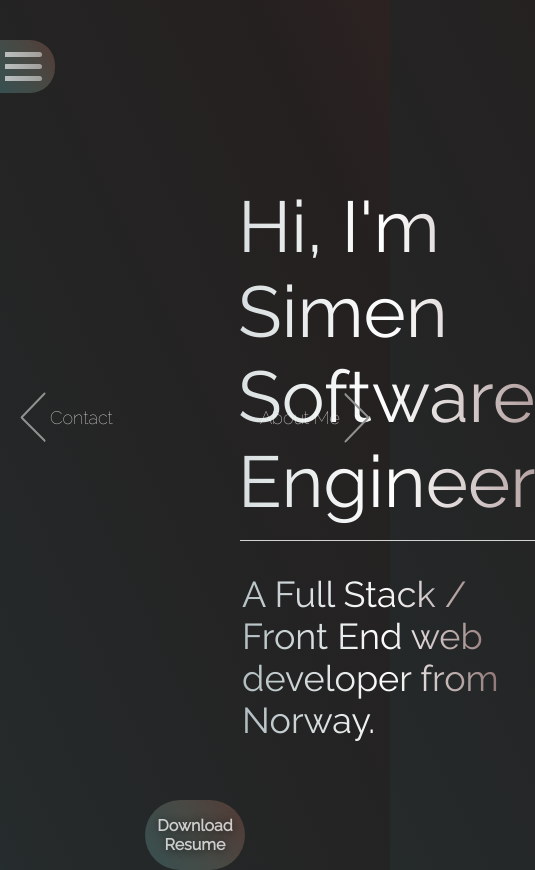
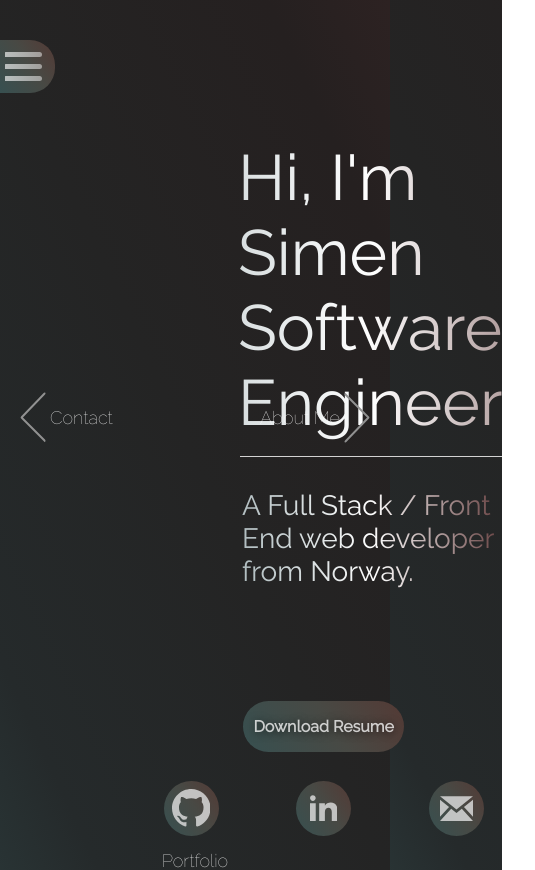
Before and after one commit to SimenMH/portfolio-website, a React (Create React App) app: page / in a window 390 px wide. Shown: the top 870 px of the page, 535 px wide, since content can reach past the window. Built offline with nearby package versions, Linux system fonts and the light colour scheme.

Commit message:
feat: Add responsiveness for screen widths of 1600px

```diff
--- a/src/App.css
+++ b/src/App.css
@@ -29,10 +29,10 @@
   justify-content: space-between;
   align-items: center;
   height: 100%;
-  margin-top: 100px;
+  /* margin-top: 100px;
   margin-bottom: 100px;
   margin-left: 145px;
-  margin-right: 145px;
+  margin-right: 145px; */
 }
 
 .arrow-container {
@@ -47,7 +47,7 @@
 
 .screen-container {
   width: 100%;
-  margin: 0 75px;
+  margin: 100px 15vw;
 }
 
 .screen-container h1 {
--- a/src/components/NavArrow/styles.css
+++ b/src/components/NavArrow/styles.css
@@ -139,7 +139,7 @@
 
 @media only screen and (min-width: 2200px) {
   .nav-button {
-    width: 175px;
+    width: 200px;
     height: 115px;
   }
 
--- a/src/components/NavMenu/styles.css
+++ b/src/components/NavMenu/styles.css
@@ -5,11 +5,12 @@
   top: 20px;
   left: -200px;
   transition: 0.3s;
-  z-index: 20;
+  z-index: 5;
 }
 
 .menu-show {
   left: 0px;
+  z-index: 15;
 }
 
 .menu-show .menu-list {
--- a/src/screens/AboutMe/styles.css
+++ b/src/screens/AboutMe/styles.css
@@ -1,5 +1,7 @@
 .aboutme-container {
   width: 100%;
+  margin-left: 145px;
+  margin-right: 15px;
 }
 
 .aboutme-content-container {
@@ -65,6 +67,7 @@
 .aboutme-skills-section h2 {
   font-size: 28px;
   margin: 0;
+  margin-top: 10px;
 }
 
 .skills-container {
@@ -201,6 +204,30 @@
   background-color: rgba(255, 255, 255, 0.75);
 }
 
+@media only screen and (max-width: 1600px) {
+  .aboutme-skills-section h2 {
+    font-size: 22px;
+  }
+
+  .skill-category {
+    font-size: 20px;
+  }
+
+  .skill {
+    width: 100px;
+    min-height: 140px;
+  }
+
+  .skill-icon {
+    width: 40px;
+    height: 40px;
+  }
+
+  .skill-name {
+    font-size: 18px;
+  }
+}
+
 @media only screen and (min-width: 2200px) {
   .aboutme-container h1 {
     font-size: 54px;
--- a/src/screens/Contact/styles.css
+++ b/src/screens/Contact/styles.css
@@ -1,12 +1,14 @@
 .contact-container {
   width: 100%;
+  margin-right: 145px;
+  margin-left: 75px;
 }
 
 .contact-content-container {
   display: flex;
   justify-content: space-evenly;
-  margin-left: 200px;
-  margin-right: 200px;
+  /* margin-left: 200px;
+  margin-right: 200px; */
 }
 
 .form-text-container {
@@ -317,12 +319,35 @@
 }
 
 .contact-details-section .some-links {
-  width: 13rem;
+  width: 200px;
 }
 
 .contact-details-section .link-icon {
   width: 50px;
   height: 50px;
+}
+
+@media only screen and (max-width: 1600px) {
+  .contact-details-section {
+    width: 350px;
+  }
+
+  .contact-details-section h2 {
+    font-size: 22px;
+  }
+
+  .contact-details-section p {
+    font-size: 16px;
+  }
+
+  .contact-details-section .some-links {
+    width: 150px;
+  }
+
+  .contact-details-section .link-icon {
+    width: 40px;
+    height: 40px;
+  }
 }
 
 @media only screen and (min-width: 2200px) {
--- a/src/screens/Home/styles.css
+++ b/src/screens/Home/styles.css
@@ -1,10 +1,14 @@
 .home-container {
   display: flex;
   flex-direction: column;
-  justify-content: space-between;
+  justify-content: space-evenly;
   align-items: center;
   width: 100%;
   height: 100%;
+  margin-bottom: 115px;
+  /* margin-top: 10vh; */
+  margin-left: 145px;
+  margin-right: 145px;
 }
 
 .home-text {
@@ -13,7 +17,7 @@
   flex-direction: column;
   justify-content: center;
   margin-left: 95px;
-  margin-top: 10vh;
+  margin-top: 20vh;
 }
 
 .home-text h1 {
@@ -71,8 +75,6 @@
   justify-content: space-between;
   align-items: flex-end;
   width: 320px;
-  margin-bottom: 5vh;
-  margin-top: 2vh;
 }
 
 .link-icon {
@@ -117,8 +119,19 @@
 }
 
 .resume-button {
-  margin-top: 7vh;
+  margin-top: 10vh;
   text-decoration: none;
+  font-size: 16px;
+}
+
+@media only screen and (max-width: 1600px) {
+  .home-text h1 {
+    font-size: 64px;
+  }
+
+  .home-text h2 {
+    font-size: 28px;
+  }
 }
 
 @media only screen and (min-width: 2200px) {
```
